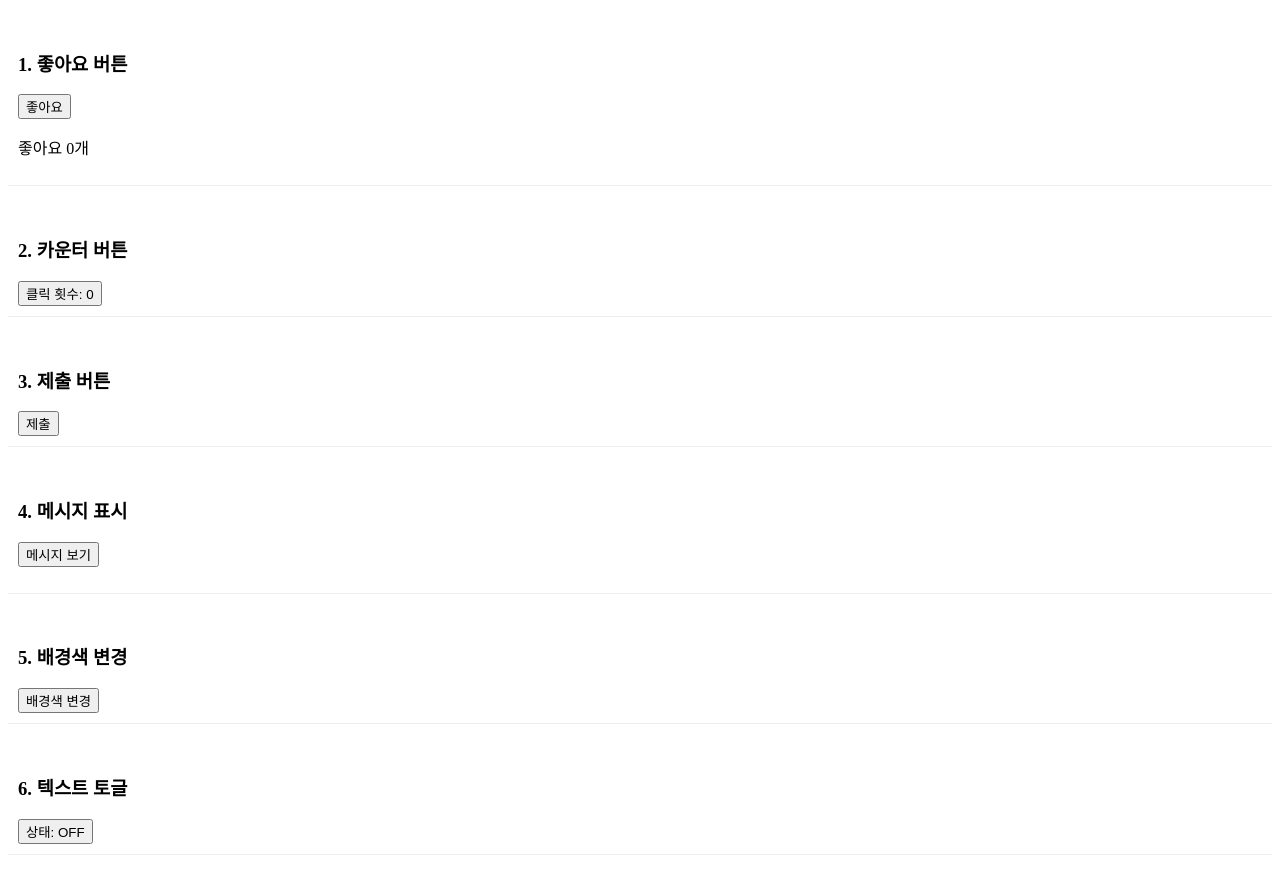
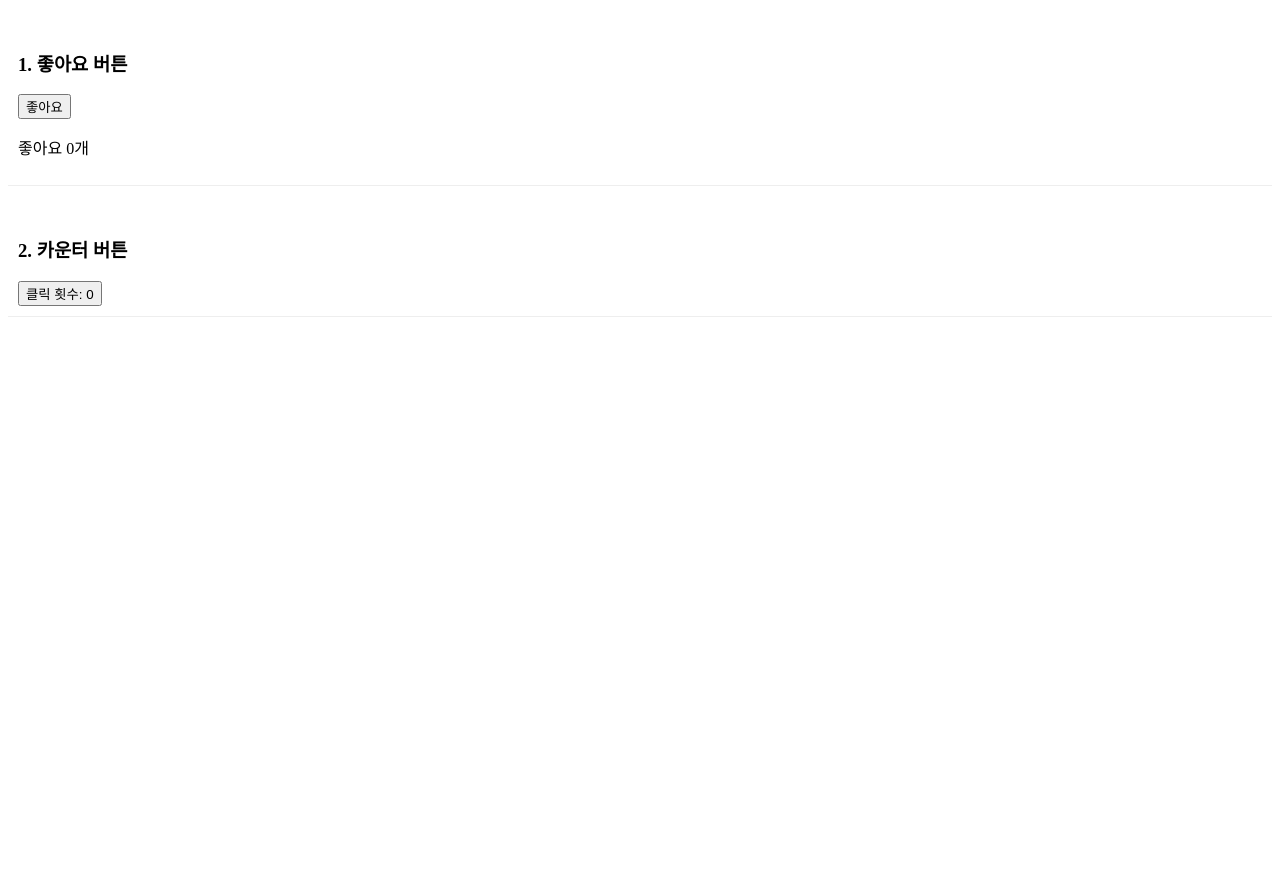
Before and after one commit to winverse/codeit-fs-interactive-js, a plain HTML site: page 1-11. 이벤트와 버튼 클릭/index.html in a window 1280 px wide. After the commit the page ends 800 px from the top, so only its background shows below. Drawn offline with Linux system fonts and the light colour scheme.

Commit message:
fix: 인터랙티브 자바스크립트 실습 예제 정합성 개선

```diff
--- a/1-11. 이벤트와 버튼 클릭/index.html
+++ b/1-11. 이벤트와 버튼 클릭/index.html
@@ -27,31 +27,6 @@
       <button id="countBtn">클릭 횟수: 0</button>
     </div>
 
-    <!-- 3. 이벤트 핸들러 예제 -->
-    <div class="block">
-      <h3>3. 제출 버튼</h3>
-      <button id="submitBtn">제출</button>
-    </div>
-
-    <!-- 4. 메시지 표시 예제 -->
-    <div class="block">
-      <h3>4. 메시지 표시</h3>
-      <button id="messageBtn">메시지 보기</button>
-      <p id="message"></p>
-    </div>
-
-    <!-- 5. 색상 변경 예제 -->
-    <div class="block">
-      <h3>5. 배경색 변경</h3>
-      <button id="colorBtn">배경색 변경</button>
-    </div>
-
-    <!-- 6. 토글 예제 -->
-    <div class="block">
-      <h3>6. 텍스트 토글</h3>
-      <button id="toggleBtn">상태: OFF</button>
-    </div>
-
     <script src="index.js"></script>
   </body>
 </html>
```
Also changed, not shown: 2-02. DOM/index.html (+4 -0 lines), 2-14. HTML 속성 다루기/index.html (+1 -1 lines).
